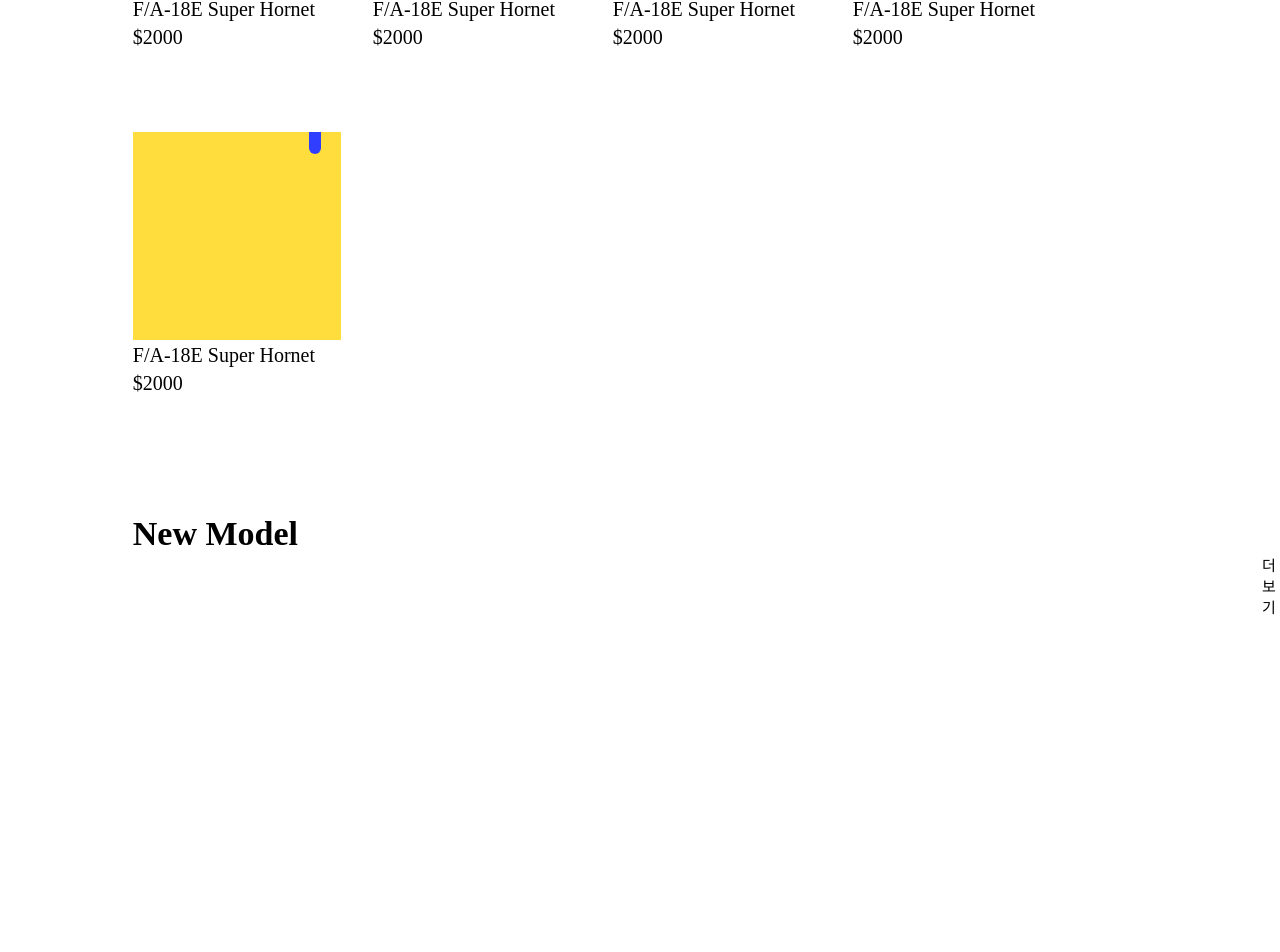
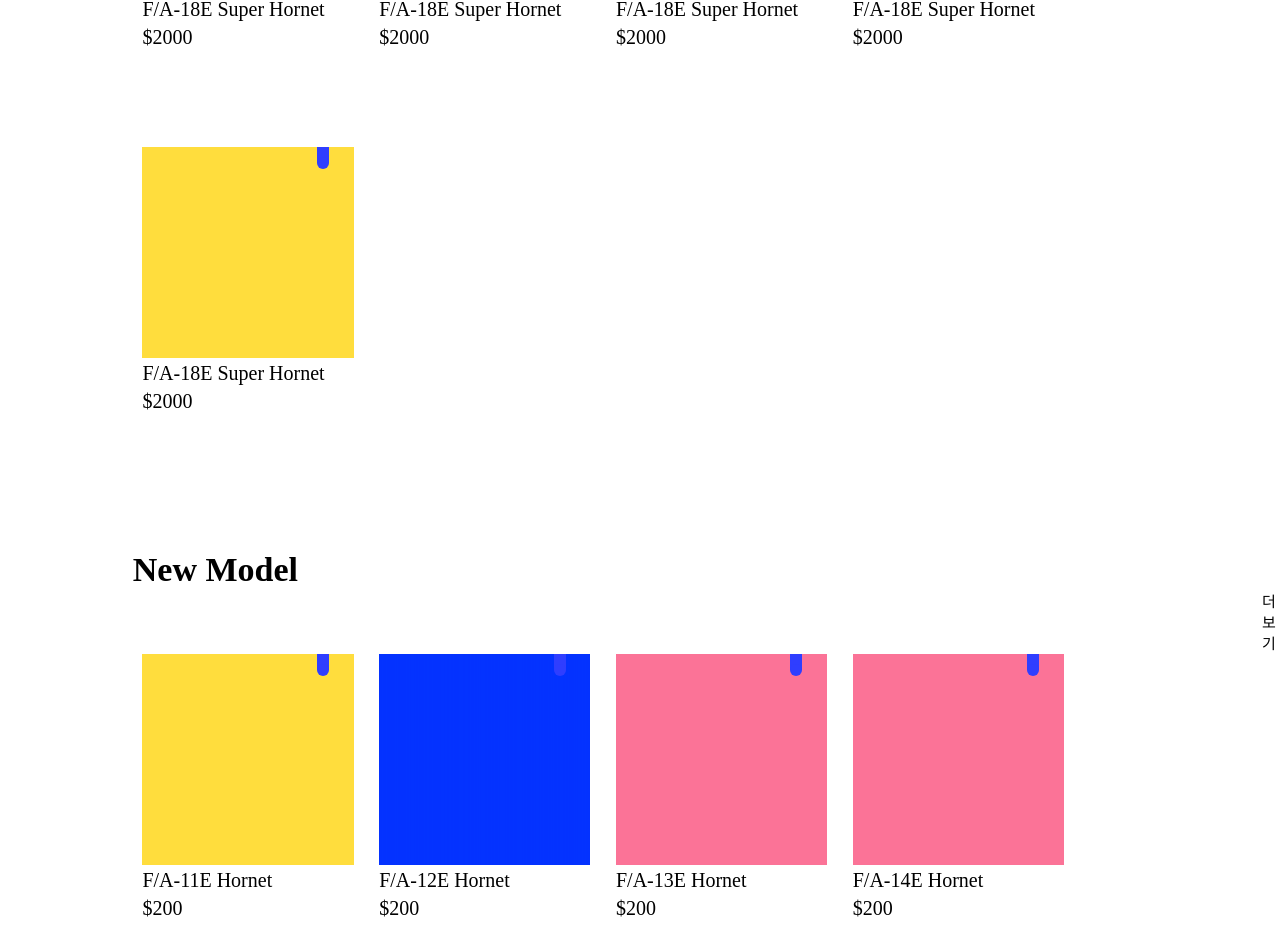
Before and after one commit to MakeAnythingTeam/MakeAnything-Front, a React (Create React App) app: page / in a window 1280 px wide. Shown: the part 760-1712 px from the top of the page. Before the commit the page ends 1386 px from the top, so only its background shows below. Built offline with nearby package versions, Linux system fonts and the light colour scheme.

Commit message:
refactor: Model Box 레이아웃 수정 및 추가

```diff
--- a/src/components/Favorite.jsx
+++ /dev/null
@@ -1,70 +0,0 @@
-import React, { useState } from "react";
-import styled from "styled-components";
-import { ReactComponent as CheckedIcon} from "../assets/bookmarkChecked.svg";
-import { ReactComponent as UncheckedIcon} from "../assets/bookmarkUnchecked.svg";
-
-export default function Favorite({ index, img_path, model_name, model_price }) {
-
-    const [bookmarkIcon, setbookmarkIcon] = useState(true);
-
-    return (
-        <FavoriteContainer key={index}>
-            <FavoriteButton>
-                <BookmarkWrap>
-                <button
-                        onClick={() => setbookmarkIcon(!bookmarkIcon)}
-                />
-                {bookmarkIcon === true ?  <CheckedIcon/> : <UncheckedIcon/>}
-                </BookmarkWrap>
-                <FavoriteImage src={img_path} alt="북마크" />
-            </FavoriteButton>
-            <FavoriteName>{model_name}</FavoriteName>
-            <FavoritePrice>{model_price}</FavoritePrice>
-        </FavoriteContainer>
-
-    )
-}
-
-const FavoriteContainer = styled.div`
-      /* font-family: 'Pretendard'; */
-    display: inline-block;
-`;
-
-const BookmarkWrap = styled.label`
-    margin-left: 11rem;
-    cursor: pointer;
-    position: absolute;
-
-    button {
-        display: none;
-    }
-`;
-
-
-const FavoriteButton = styled.button`
-    width: 13rem;
-    height: 13rem;
-    position: relative;
-    margin: 0.2rem 1rem;
-    border: none;
-    padding: 0;
-    background-color: white;
-    cursor: pointer;
-`;
-
-const FavoriteImage = styled.img`
-    width: 13rem;
-    height: 13rem;
-`;
-
-const FavoriteName = styled.div`
-    font-size: 20px;
-    margin-left: 1rem;
-    margin-bottom: 0.3rem;
-`;
-
-const FavoritePrice = styled.div`
-    font-size: 20px;
-    margin-left: 1rem;
-    margin-bottom: 5rem;
-`;
--- /dev/null
+++ b/src/components/ModelBox.jsx
@@ -0,0 +1,68 @@
+import React, { useState } from "react";
+import styled from "styled-components";
+import { ReactComponent as CheckedIcon} from "../assets/bookmarkChecked.svg";
+import { ReactComponent as UncheckedIcon} from "../assets/bookmarkUnchecked.svg";
+
+export default function Favorite({ index, img_path, model_name, model_price }) {
+
+    const [bookmarkIcon, setbookmarkIcon] = useState(true);
+
+    return (
+        <ModelBoxContainer key={index}>
+            <BookmarkWrap>
+            <button
+                onClick={() => setbookmarkIcon(!bookmarkIcon)}
+            />
+            {bookmarkIcon === true ?  <CheckedIcon/> : <UncheckedIcon/>}
+            </BookmarkWrap>
+            <ModelWrap>
+                <button onClick={() => console.log({model_name})}></button>
+                <ModelImage src={img_path} alt="북마크" />
+                <ModelName>{model_name}</ModelName>
+                <ModelPrice>{model_price}</ModelPrice>
+            </ModelWrap>
+        </ModelBoxContainer>
+
+    )
+}
+
+const ModelBoxContainer = styled.div`
+      /* font-family: 'Pretendard'; */
+    display: inline-block;
+`;
+
+const BookmarkWrap = styled.label`
+    margin-left: 12.5rem;
+    cursor: pointer;
+    position: absolute;
+
+    button {
+        display: none;
+    }
+`;
+
+const ModelWrap = styled.label`
+    margin: 0.2rem 1.6rem;
+    cursor: pointer;
+
+    button {
+        display: none;
+    }
+`;
+
+const ModelImage = styled.img`
+    width: 13.2rem;
+    height: 13.2rem;
+`;
+
+const ModelName = styled.div`
+    font-size: 20px;
+    margin-left: 1.6rem;
+    margin-bottom: 0.3rem;
+`;
+
+const ModelPrice = styled.div`
+    font-size: 20px;
+    margin-left: 1.6rem;
+    margin-bottom: 5rem;
+`;
--- a/src/pages/Main.jsx
+++ b/src/pages/Main.jsx
@@ -2,7 +2,7 @@
 
 import React from 'react';
 import styled from 'styled-components';
-import Favorite from '../components/Favorite';
+import ModelBox from '../components/ModelBox';
 import SlideShow from '../components/SlideShow'
 
 export default function Main() {
@@ -35,23 +35,76 @@
         }
     ];
 
+    const newModelsDummy = [
+        {
+            img_path: require("../img/img1.png"),
+            name: "F/A-11E Hornet",
+            price: "$200",
+        },
+        {
+            img_path: require("../img/img2.png"),
+            name: "F/A-12E Hornet",
+            price: "$200",
+        },
+        {
+            img_path: require("../img/img3.png"),
+            name: "F/A-13E Hornet",
+            price: "$200",
+        },
+        {
+            img_path: require("../img/img3.png"),
+            name: "F/A-14E Hornet",
+            price: "$200",
+        },
+        {
+            img_path: require("../img/img1.png"),
+            name: "F/A-15E Hornet",
+            price: "$200",
+        },
+        {
+            img_path: require("../img/img1.png"),
+            name: "F/A-16E Hornet",
+            price: "$200",
+        },
+        {
+            img_path: require("../img/img2.png"),
+            name: "F/A-17E Hornet",
+            price: "$200",
+        },
+        {
+            img_path: require("../img/img3.png"),
+            name: "F/A-18E Hornet",
+            price: "$200",
+        }
+    ];
+
     return (
         <div>
             <SlideShow/>
             <TitleText>Favorite Model</TitleText>
             <MoreButton>더보기</MoreButton>
-            <FavoriteDiv>
+            <ModelBoxDiv>
                 {favoriteModelsDummy.map((model, index) => (
-                    <Favorite
+                    <ModelBox
                         key={index}
                         img_path={model.img_path}
                         model_name={model.name}
                         model_price={model.price}
                     />
                 ))}
-            </FavoriteDiv>
+            </ModelBoxDiv>
             <TitleText>New Model</TitleText>
             <MoreButton>더보기</MoreButton>
+            <ModelBoxDiv>
+                {newModelsDummy.map((model, index) => (
+                    <ModelBox
+                        key={index}
+                        img_path={model.img_path}
+                        model_name={model.name}
+                        model_price={model.price}
+                    />
+                ))}
+            </ModelBoxDiv>
         </div>
     );
 }
@@ -71,7 +124,7 @@
     cursor: pointer;
 `;
 
-const FavoriteDiv = styled.div`
+const ModelBoxDiv = styled.div`
     width: 85%;
     margin-left: 6.8rem;
 `;
```
